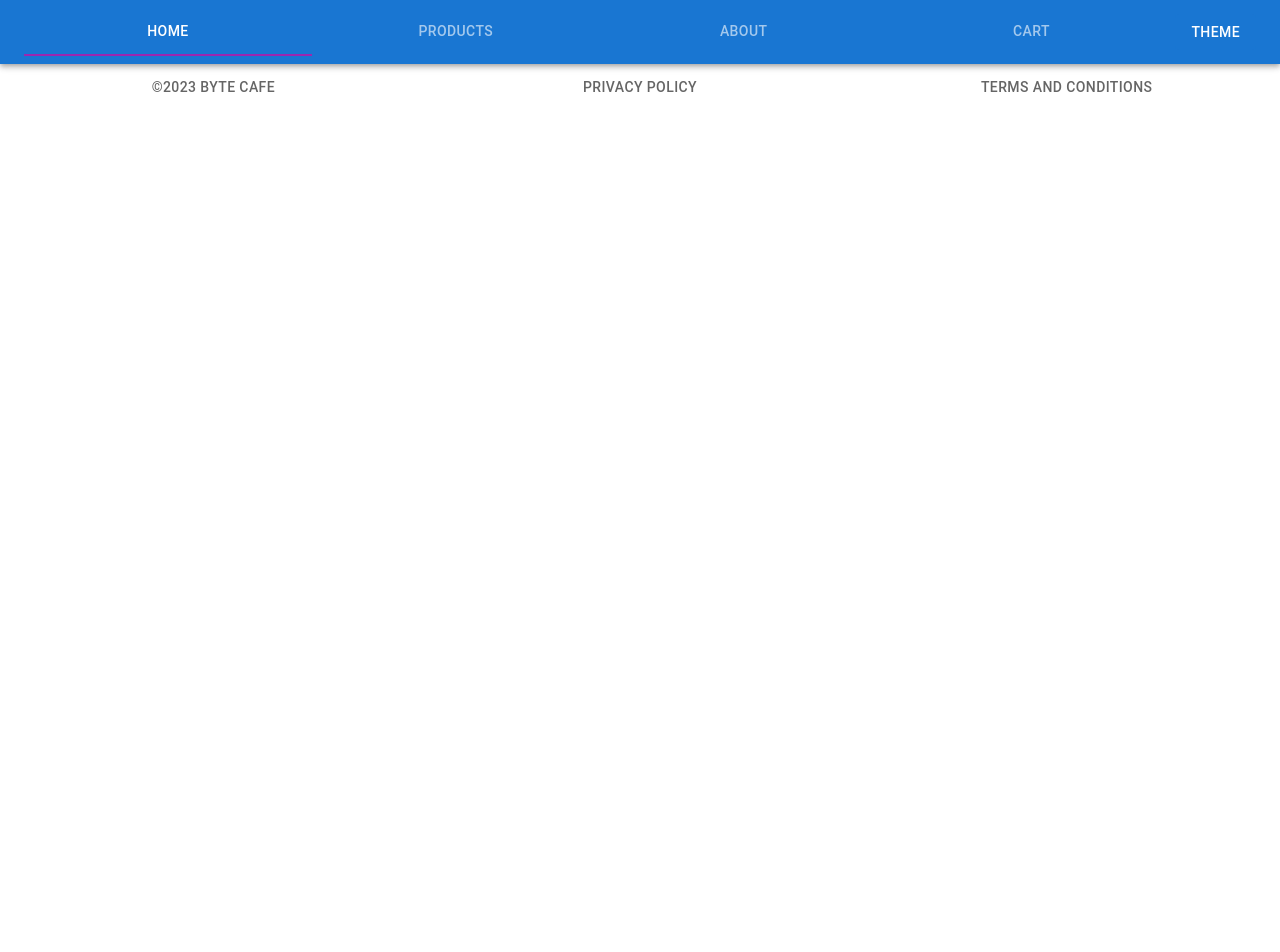
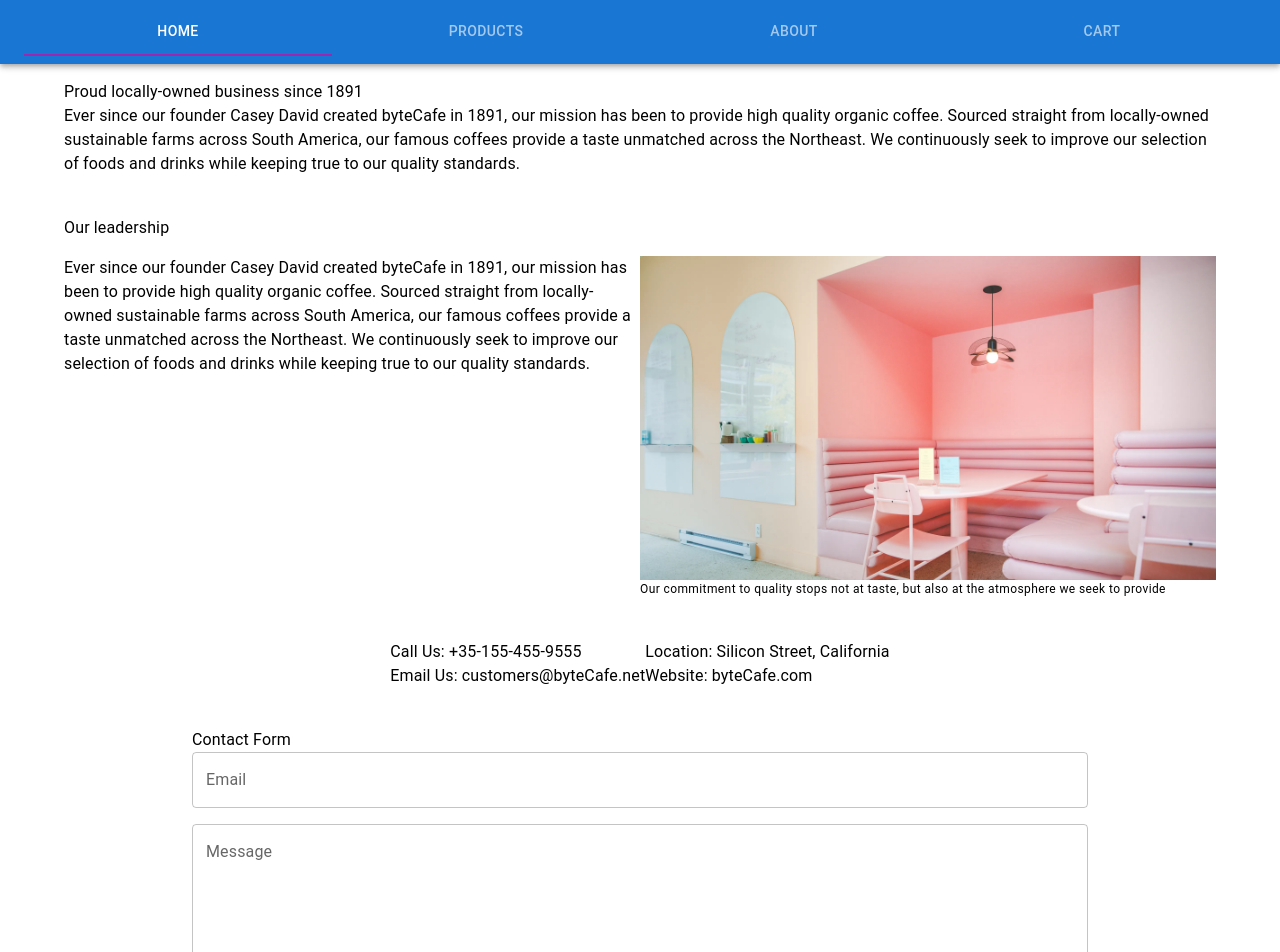
Before and after one commit to availe/byteCafe-React, a React (Create React App) app: page /about in a window 1280 px wide. Shown: the top 952 px of the page. Before the commit the page ends 800 px from the top, so only its background shows below. Built offline with nearby package versions, Linux system fonts and the light colour scheme.

Commit message:
about.tsx

```diff
--- a/src/App.tsx
+++ b/src/App.tsx
@@ -5,7 +5,7 @@ import Footer from "./components/Footer";
 import { BrowserRouter, Route, Routes } from "react-router-dom";
 import Home from "./pages/home/Home";
 import Products from "./pages/products/Products";
-// import About from "./pages/about/About";
+import About from "./pages/about/About";
 // import Cart from "./pages/cart/Cart";
 
 function App() {
@@ -15,7 +15,7 @@ function App() {
       <Routes>
         <Route path="/" element={<Home />} />
         <Route path="/products" element={<Products />} />
-        {/*<Route path="/" element={<About />} />*/}
+        <Route path="/about" element={<About />} />
         {/*<Route path="/" element={<Cart />} />*/}
       </Routes>
       <Footer />
--- a/src/components/Navbar.tsx
+++ b/src/components/Navbar.tsx
@@ -15,9 +15,9 @@ const Navbar = () => {
       case 1:
         navigate("/products");
         break;
-      // case 2:
-      //   navigate("/about");
-      //   break;
+      case 2:
+        navigate("/about");
+        break;
       // case 3:
       //   navigate("/cart");
       //   break;
@@ -42,9 +42,6 @@ const Navbar = () => {
           <Tab label="About" />
           <Tab label="Cart" />
         </Tabs>
-        <Button variant="contained" disableElevation>
-          Theme
-        </Button>
       </Toolbar>
     </AppBar>
   );
--- /dev/null
+++ b/src/pages/about/About.tsx
@@ -0,0 +1,30 @@
+import AboutTop from "./AboutTop";
+import AboutMiddle from "./AboutMiddle";
+import { Fragment } from "react";
+import AboutBottomI from "./AboutBottomI";
+import AboutBottomII from "./AboutBottomII";
+import { Box, Typography } from "@mui/material";
+
+const About = () => {
+  return (
+    <Fragment>
+      <Box
+        sx={{
+          display: "flex",
+          flexDirection: "column",
+          gap: "2.5rem",
+          alignItems: "center",
+          marginLeft: "5vw",
+          marginRight: "5vw",
+          marginTop: "2vh",
+        }}
+      >
+        <AboutTop />
+        <AboutMiddle />
+        <AboutBottomI />
+        <AboutBottomII />
+      </Box>
+    </Fragment>
+  );
+};
+export default About;
--- /dev/null
+++ b/src/pages/about/AboutBottomI.tsx
@@ -0,0 +1,18 @@
+import { Box, Typography } from "@mui/material";
+
+const AboutBottomI = () => {
+  return (
+    <Box sx={{ display: "flex" }}>
+      <Box sx={{ display: "flex", flexDirection: "column" }}>
+        <Typography>Call Us: +35-155-455-9555</Typography>
+        <Typography>Email Us: customers@byteCafe.net</Typography>
+      </Box>
+      <Box sx={{ display: "flex", flexDirection: "column" }}>
+        <Typography>Location: Silicon Street, California</Typography>
+        <Typography>Website: byteCafe.com</Typography>
+      </Box>{" "}
+    </Box>
+  );
+};
+
+export default AboutBottomI;
--- /dev/null
+++ b/src/pages/about/AboutBottomII.tsx
@@ -0,0 +1,38 @@
+import React from "react";
+import { Box, TextField, Button, Typography } from "@mui/material";
+
+const AboutBottomII = () => {
+  return (
+    <Box
+      component="form"
+      action="post"
+      encType="text/plain"
+      sx={{ display: "flex", flexDirection: "column" }}
+    >
+      <Typography>Contact Form</Typography>
+      <TextField
+        label="Email"
+        type="email"
+        name="Email"
+        sx={{ marginBottom: "1rem", width: "70vw" }}
+      />
+      <TextField
+        label="Message"
+        name="Message"
+        type="text"
+        multiline
+        rows={14} // apparently you must use rows instead of height
+        sx={{ marginBottom: "1rem", width: "70vw" }}
+      />
+      <Button
+        variant="contained"
+        type="submit"
+        sx={{ width: "30%", alignSelf: "center" }}
+      >
+        Submit
+      </Button>
+    </Box>
+  );
+};
+
+export default AboutBottomII;
--- /dev/null
+++ b/src/pages/about/AboutMiddle.tsx
@@ -0,0 +1,34 @@
+import { Box, Typography } from "@mui/material";
+const AboutMiddle = () => {
+  return (
+    <Box sx={{ display: "flex", flexDirection: "column", gap: "1rem" }}>
+      <Typography>Our leadership</Typography>
+      <Box sx={{ display: "flex", flexDirection: "row" }}>
+        <Box sx={{ display: "flex", flex: "1" }}>
+          <Typography>
+            Ever since our founder Casey David created byteCafe in 1891, our
+            mission has been to provide high quality organic coffee. Sourced
+            straight from locally-owned sustainable farms across South America,
+            our famous coffees provide a taste unmatched across the Northeast.
+            We continuously seek to improve our selection of foods and drinks
+            while keeping true to our quality standards.
+          </Typography>
+        </Box>
+        <Box sx={{ display: "flex", flexDirection: "column", flex: "1" }}>
+          <img
+            src="/assets/about_us_img.webp"
+            alt="A cafe with soothing pink and yellow walls"
+            width="100%"
+            height="auto"
+          />
+          <Typography variant="caption">
+            Our commitment to quality stops not at taste, but also at the
+            atmosphere we seek to provide
+          </Typography>
+        </Box>
+      </Box>
+    </Box>
+  );
+};
+
+export default AboutMiddle;
--- /dev/null
+++ b/src/pages/about/AboutTop.tsx
@@ -0,0 +1,18 @@
+import { Box, Typography } from "@mui/material";
+const AboutTop = () => {
+  return (
+    <Box sx={{ display: "flex", flexDirection: "column" }}>
+      <Typography>Proud locally-owned business since 1891</Typography>
+      <Typography>
+        Ever since our founder Casey David created byteCafe in 1891, our mission
+        has been to provide high quality organic coffee. Sourced straight from
+        locally-owned sustainable farms across South America, our famous coffees
+        provide a taste unmatched across the Northeast. We continuously seek to
+        improve our selection of foods and drinks while keeping true to our
+        quality standards.
+      </Typography>
+    </Box>
+  );
+};
+
+export default AboutTop;
--- a/src/pages/products/CatalogTable.tsx
+++ b/src/pages/products/CatalogTable.tsx
@@ -13,6 +13,7 @@ import {
   StyledBox,
   StyledBtn,
 } from "../../styles/StyledTable";
+import { Paper } from "@mui/material";
 
 interface CatalogTablesProp {
   isDrinkTable: boolean;
@@ -32,6 +33,7 @@ const CatalogTable = ({ isDrinkTable, items, columns }: CatalogTablesProp) => {
   const tableCell = items
     .filter((item) => item.isDrink === isDrinkTable)
     .map((item) => (
+      <Paper elevation={2} sx={{ padding: "1rem" }}>
         <StyledBox>
           <StyledImage src={item.image} alt={item.image} />
           <Typography>{item.name}</Typography>
@@ -41,6 +43,7 @@ const CatalogTable = ({ isDrinkTable, items, columns }: CatalogTablesProp) => {
             <StyledBtn size="small">+</StyledBtn>
           </Box>
         </StyledBox>
+      </Paper>
     ));
 
   return (
```
Also changed, not shown: src/styles/LightTheme.tsx (deleted, +0 -15 lines). Lines whose indentation alone changed are shown as unchanged.
